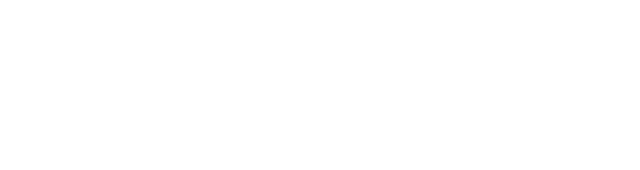
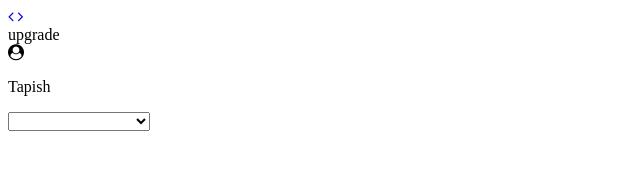
Before and after one commit to Tapish1511/musicAt, a plain HTML site: page htmlPages/index.html in a window 1280 px wide. Shown: the whole page, without its empty margins (0-640 px from the left). Drawn offline with Linux system fonts and the light colour scheme.

Commit message:
header added

```diff
--- a/htmlPages/index.html
+++ b/htmlPages/index.html
@@ -8,9 +8,32 @@
     <link rel="preconnect" href="https://fonts.googleapis.com">
     <link rel="preconnect" href="https://fonts.gstatic.com" crossorigin>
     <link href="https://fonts.googleapis.com/css2?family=Poppins&family=Ubuntu:wght@400;700&display=swap" rel="stylesheet">
+    <link rel="stylesheet" href="https://cdnjs.cloudflare.com/ajax/libs/font-awesome/4.7.0/css/font-awesome.min.css">
 
 </head>
 <body>
-
+    <header id="head-el">
+        <div class="head-container">
+            <div class="direction-btns">
+                <a href="#" class="left-btn"><i class="fa fa-angle-left"></i></a>
+                <a href="#" class="left-btn"><i class="fa fa-angle-right"></i></a>
+            </div>
+            <div class="extra-items">
+                <div class="upgrade">upgrade</div>
+                <div class="profile">
+                    <div><i class="fa fa-user-circle"></i></div>
+                    <p class="user-name">Tapish</p>
+                    <select name="account" id="user-details">
+                        <option value="" selected></option>
+                        <option value="account"><a href="#">account</a></option>
+                        <option value="profile"><a href="#">profile</a></option>
+                        <option value="upgradeTo"><a href="#">upgrade to premium</a></option>
+                        <option value="setting"><a href="#">settings</a></option>
+                        <option value="logout"><a href="#">logout</a></option>
+                    </select>
+                </div>
+            </div>
+        </div>
+    </header>
 </body>
 </html>
```
